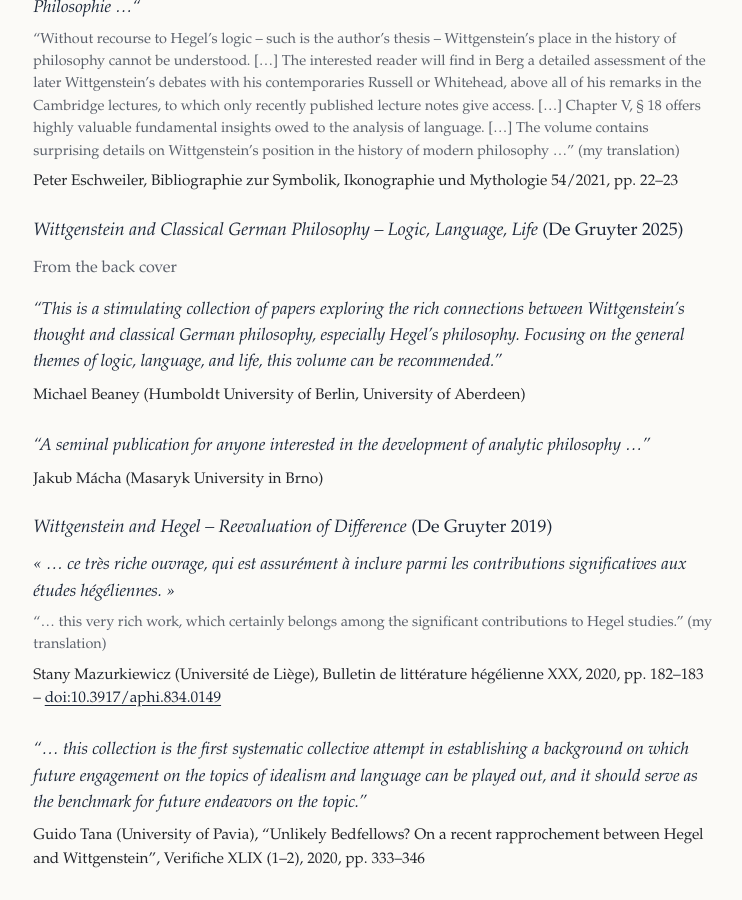
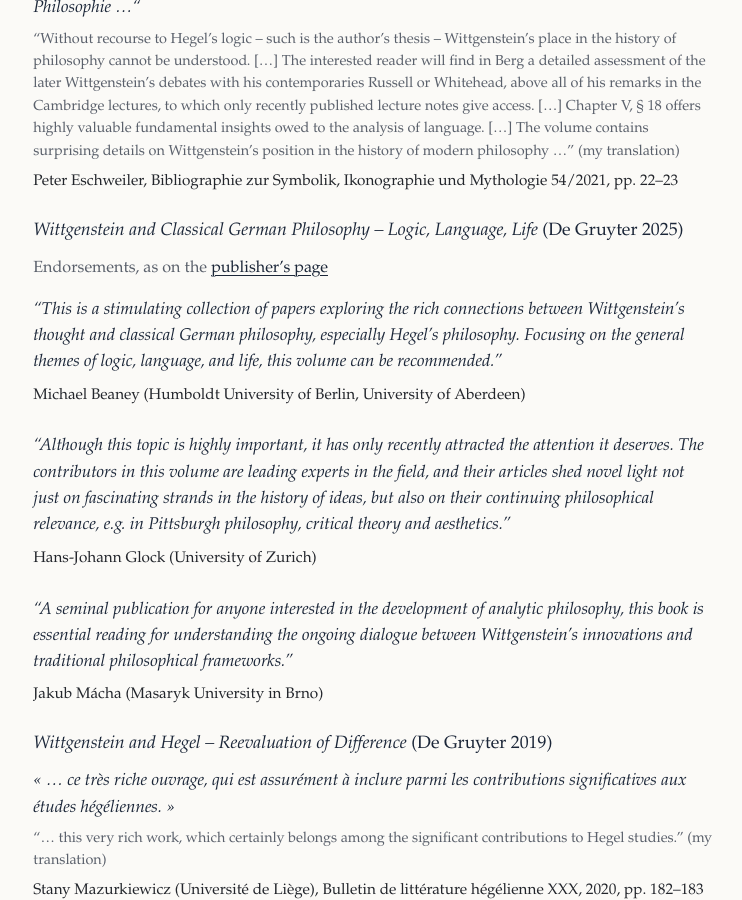
Before and after one commit to dralexanderberg/website, a Jekyll site: the page built from publications/index.html, in a window 1280 px wide and 900 px high, scrolled down 3830 px. Shown: the whole window, without its empty margins (67-809 px from the left). Built offline with Jekyll 4.4.1, drawn with Linux system fonts in a browser that asks for light colours.

Commit message:
Publications: all three endorsements of the 2025 volume, as on the publisher's page
- Wittgenstein and Classical German Philosophy: Hans-Johann Glock's
  endorsement added and Jakub Mácha's sentence given in full, word for
  word as on the De Gruyter Brill page of the volume (the back cover
  prints only Beaney and a shortened Mácha); checked against the page
- New optional field endorsements_source (label, url): the heading then
  reads "Endorsements, as on the publisher's page" with a link, instead
  of "From the back cover"
- README and the publications.yml header explain the field; only
  published versions are used, no drafts from correspondence

Co-Authored-By: Claude Opus 5.5 <noreply@anthropic.com>
Claude-Session: https://claude.ai/code/session_01DaTNutaFvg9aFZdq3qhdu7

```diff
--- a/_data/publications.yml
+++ b/_data/publications.yml
@@ -36,9 +36,12 @@
 #       translation: "English translation of the quotation"
 #   discussed:                     # optional, for a chapter: passages about it in reviews
 #                                  # of the volume (same fields as reviews; shown with them)
-#   endorsements:                  # optional, for a book: blurbs from the back cover
+#   endorsements:                  # optional, for a book: blurbs (back cover or publisher's page)
 #     - by: Name (University)
 #       quote: "The blurb"
+#   endorsements_source:           # optional: where the blurbs are quoted from, if not the back cover
+#     label: publisher’s page
+#     url: https://…
 #
 # Groups appear on the Publications page in this order: monograph, edited,
 # article, translation, online. Within each group, newest first (top of the list).
@@ -116,11 +119,16 @@
   url: https://doi.org/10.1515/9783110698497
   cover: /images/covers/wittgenstein-classical-german-philosophy.jpg
   cover_height: 654
+  endorsements_source:
+    label: publisher’s page
+    url: https://doi.org/10.1515/9783110698497
   endorsements:
     - by: Michael Beaney (Humboldt University of Berlin, University of Aberdeen)
       quote: "This is a stimulating collection of papers exploring the rich connections between Wittgenstein’s thought and classical German philosophy, especially Hegel’s philosophy. Focusing on the general themes of logic, language, and life, this volume can be recommended."
+    - by: Hans-Johann Glock (University of Zurich)
+      quote: "Although this topic is highly important, it has only recently attracted the attention it deserves. The contributors in this volume are leading experts in the field, and their articles shed novel light not just on fascinating strands in the history of ideas, but also on their continuing philosophical relevance, e.g. in Pittsburgh philosophy, critical theory and aesthetics."
     - by: Jakub Mácha (Masaryk University in Brno)
-      quote: "A seminal publication for anyone interested in the development of analytic philosophy …"
+      quote: "A seminal publication for anyone interested in the development of analytic philosophy, this book is essential reading for understanding the ongoing dialogue between Wittgenstein’s innovations and traditional philosophical frameworks."
 
 - id: wittgenstein-hegel-reevaluation
   type: edited
--- a/publications/index.html
+++ b/publications/index.html
@@ -58,7 +58,7 @@ description: >-
   </ul>
   {%- endif %}{% endfor %}
   {%- if p.endorsements %}
-  <h4 class="reviews-sub">From the back cover</h4>
+  <h4 class="reviews-sub">{% if p.endorsements_source %}Endorsements, as on the <a href="{{ p.endorsements_source.url }}">{{ p.endorsements_source.label }}</a>{% else %}From the back cover{% endif %}</h4>
   <ul class="reviews">
     {%- for r in p.endorsements %}
     <li>{% include review-item.html r=r %}</li>
```
Also changed, not shown: README.md.
